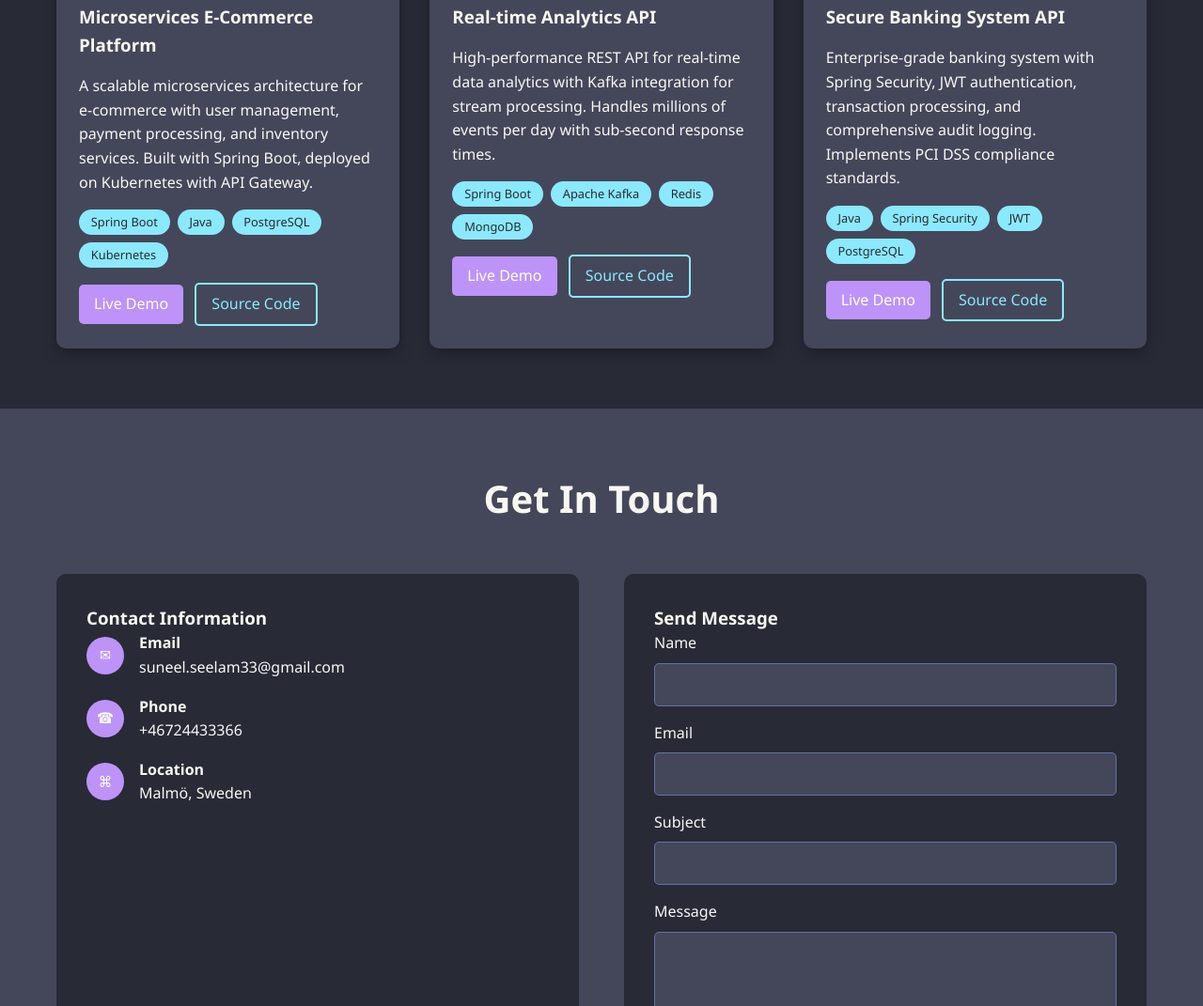
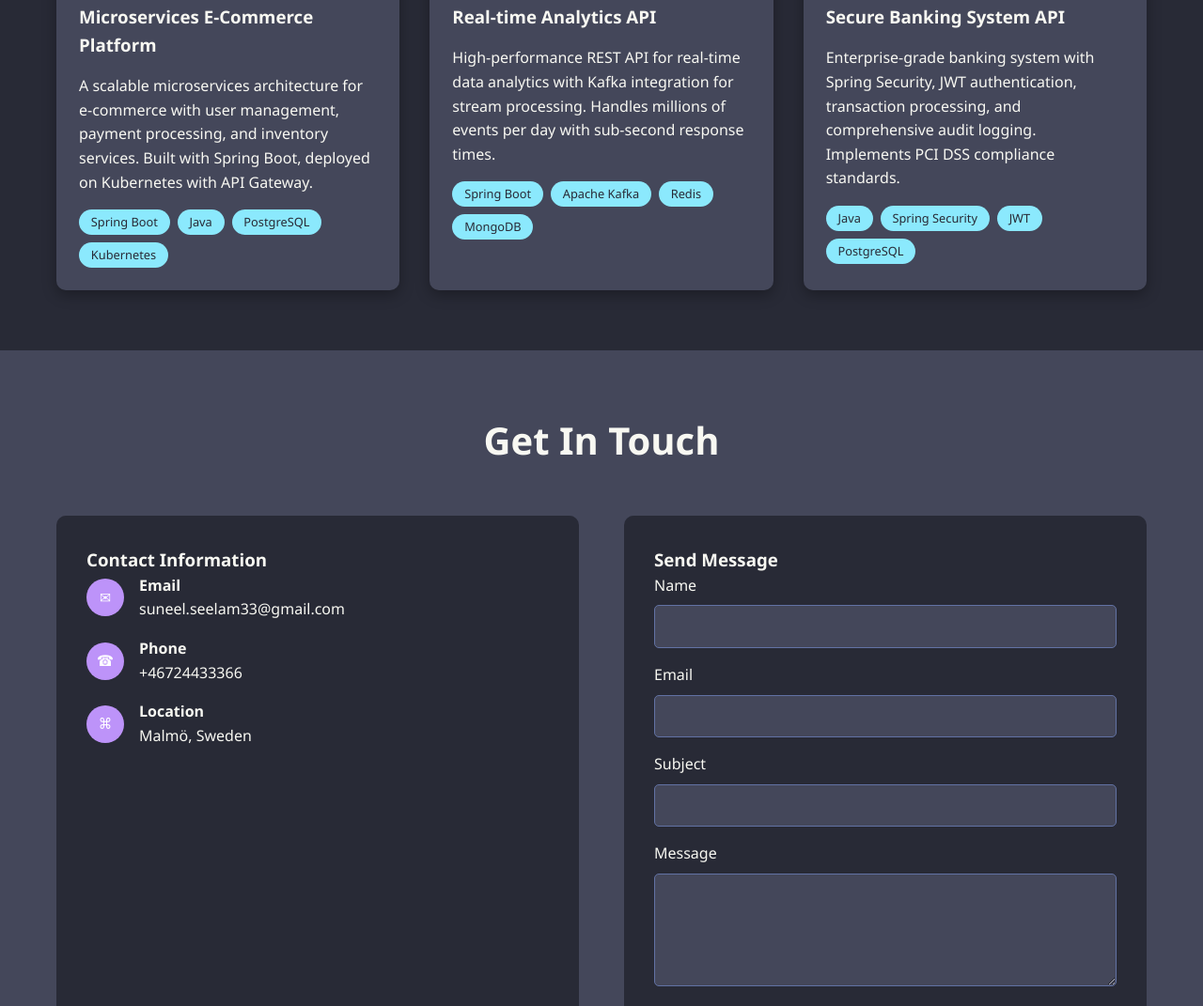
Before and after one commit to seelamsnl/website-2025, a plain HTML site: page index.html in a window 1280 px wide. Shown: the part 1991-3062 px from the top of the page at 94% size. Drawn offline with Linux system fonts and the light colour scheme.

Commit message:
Remove project demo buttons and update changelog
- Removed Live Demo and Source Code buttons from all featured projects
- Projects now focus on descriptions and technology tags only
- Updated changelog to document the removal
- Cleaner, more professional project presentation

```diff
--- a/index.html
+++ b/index.html
@@ -114,10 +114,6 @@
                             <span class="tag">PostgreSQL</span>
                             <span class="tag">Kubernetes</span>
                         </div>
-                        <div class="project-links">
-                            <a href="#" class="btn btn-primary">Live Demo</a>
-                            <a href="#" class="btn btn-secondary">Source Code</a>
-                        </div>
                     </div>
                 </div>
 
@@ -132,10 +128,6 @@
                             <span class="tag">Redis</span>
                             <span class="tag">MongoDB</span>
                         </div>
-                        <div class="project-links">
-                            <a href="#" class="btn btn-primary">Live Demo</a>
-                            <a href="#" class="btn btn-secondary">Source Code</a>
-                        </div>
                     </div>
                 </div>
 
@@ -149,10 +141,6 @@
                             <span class="tag">Spring Security</span>
                             <span class="tag">JWT</span>
                             <span class="tag">PostgreSQL</span>
-                        </div>
-                        <div class="project-links">
-                            <a href="#" class="btn btn-primary">Live Demo</a>
-                            <a href="#" class="btn btn-secondary">Source Code</a>
                         </div>
                     </div>
                 </div>
```
Also changed, not shown: 1 other file.
